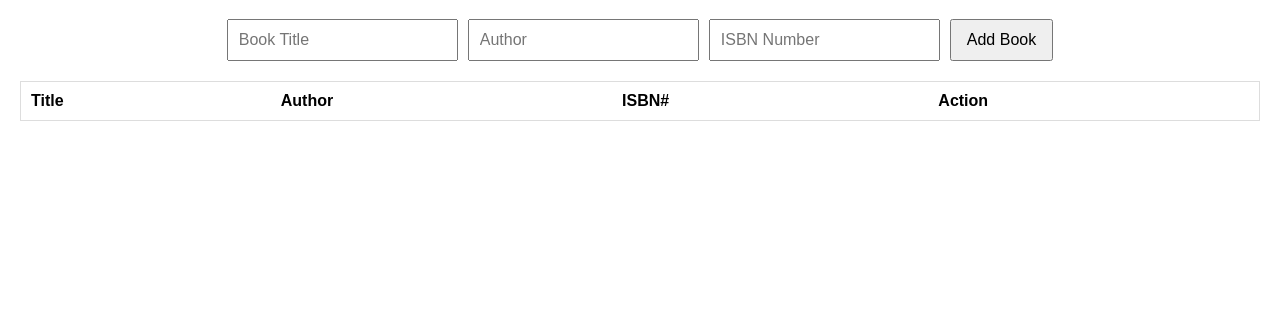
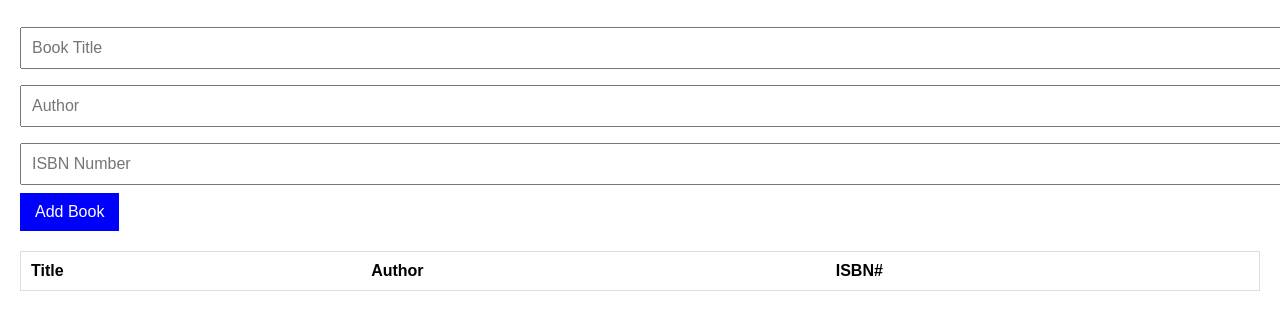
Before and after one commit to acciojob/book-list-Jitendra-singh-cell, a website: page main.html in a window 1280 px wide. Shown: the part 61-376 px from the top of the page. Drawn offline with Linux system fonts and the light colour scheme.

Commit message:
created a submission

```diff
--- a/main.html
+++ b/main.html
@@ -9,6 +9,7 @@
 <body>
 	 <h1>My Book List</h1>
     <div class="form-group">
+
         <input type="text" id="title" placeholder="Book Title" required>
         <input type="text" id="author" placeholder="Author" required>
         <input type="text" id="isbn" placeholder="ISBN Number" required>
@@ -20,7 +21,7 @@
                 <th>Title</th>
                 <th>Author</th>
                 <th>ISBN#</th>
-                <th>Action</th>
+                <!-- <th>Action</th> -->
             </tr>
         </thead>
         <tbody id="book-list">
--- a/script.js
+++ b/script.js
@@ -20,7 +20,7 @@ document.getElementById('submit').addEventListener('click', function() {
         <td>${title}</td>
         <td>${author}</td>
         <td>${isbn}</td>
-        <td><button class="delete">Clear</button></td>
+        <td><button class="delete">X</button></td>
     `;
 
     // Append the new row to the table body
--- a/styles.css
+++ b/styles.css
@@ -9,13 +9,14 @@ h1 {
 }
 
 .form-group {
-    display: flex;
+    /* display: flex; */
     justify-content: center;
     margin-bottom: 20px;
 }
 
 input {
-    margin-right: 10px;
+	width:100%;
+    margin: 8px 0;
     padding: 10px;
     font-size: 16px;
 }
@@ -24,6 +25,9 @@ button {
     padding: 10px 15px;
     font-size: 16px;
     cursor: pointer;
+	background:blue;
+	border:none;
+	color:#fff;
 }
 
 table {
```
